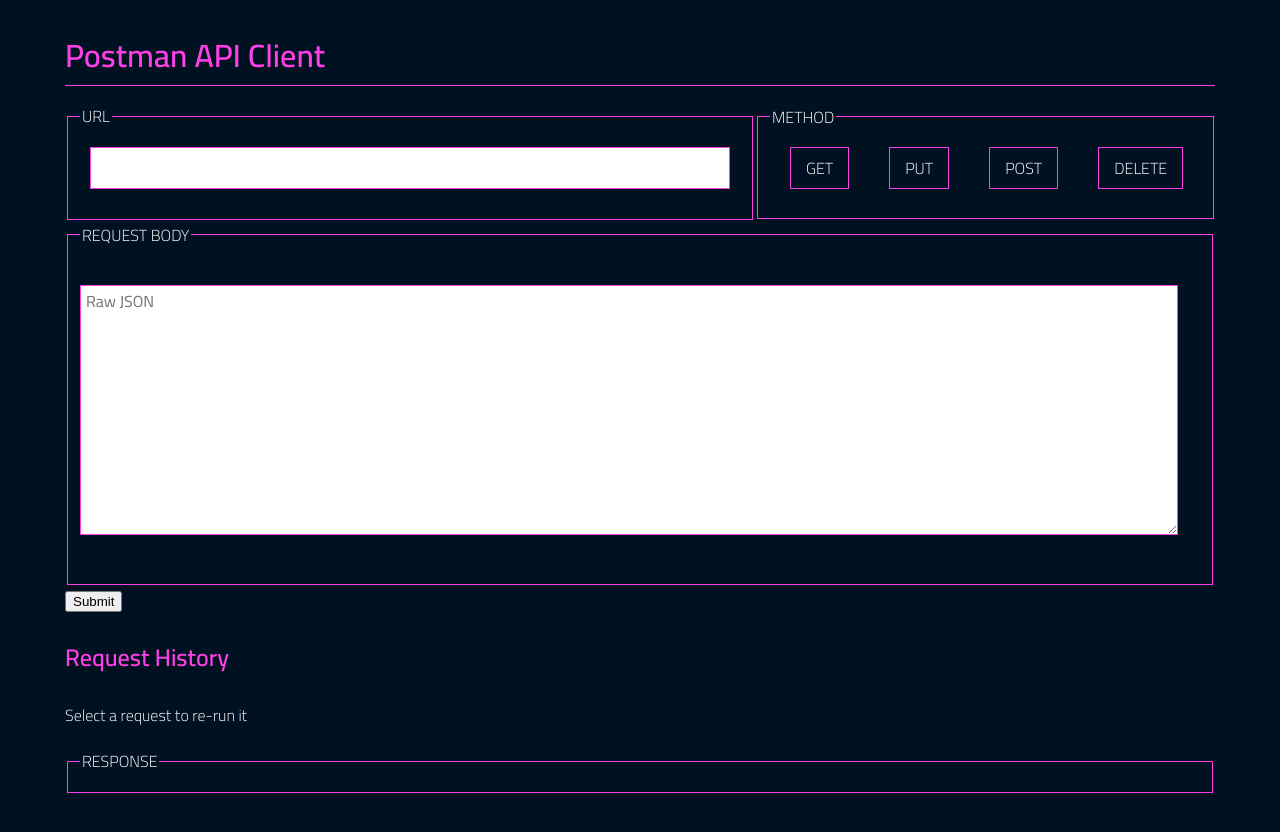
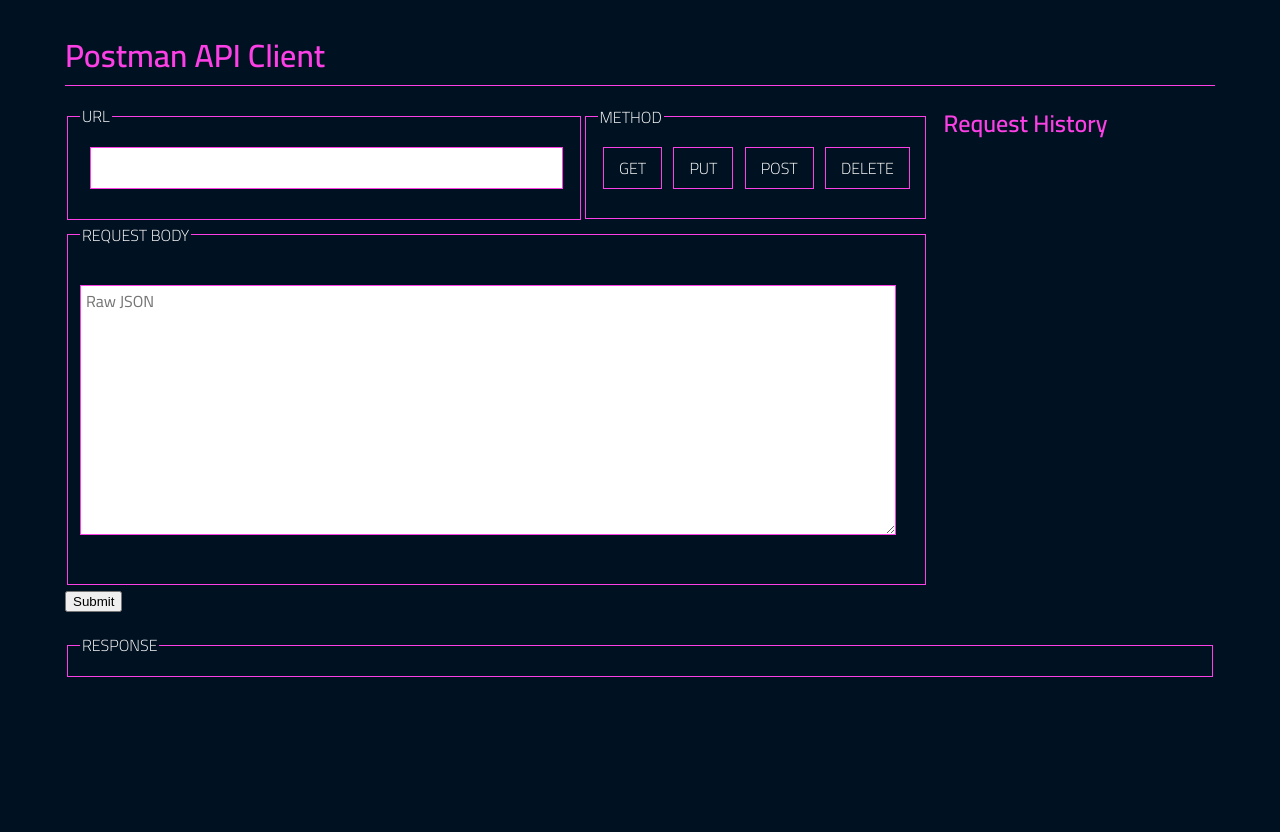
Before and after one commit to jennagoldman/postman-hooks, a React app: page / in a window 1280 px wide. Shown: the top 832 px of the page. After the commit the page ends 800 px from the top, so only its background shows below. Built offline with nearby package versions, Linux system fonts and the light colour scheme.

Commit message:
working and styled RequestHistory component, still needs to prefill form on click

```diff
--- a/src/components/RequestForm/RequestForm.css
+++ b/src/components/RequestForm/RequestForm.css
@@ -1,6 +1,7 @@
-form {
+.formContainer {
   margin: 15px 0;
-  /* width: 50%; */
+  width: 75%;
+  display: inline-block;
 }
 
 .formSection {
@@ -58,7 +59,7 @@ input:checked + label {
 input + label {
   text-transform: uppercase;
   padding: 5px 15px;
-  margin: 20px 20px;
+  margin: 0.35rem;
   cursor: pointer;
   border: 1px solid #fc40e6;
 }
--- a/src/components/RequestForm/RequestForm.jsx
+++ b/src/components/RequestForm/RequestForm.jsx
@@ -3,6 +3,7 @@ import styles from './RequestForm.css';
 import PropTypes from 'prop-types';
 
 const RequestForm = ({ url, method, body, onRequestSubmit, onMethodChange, onUrlChange, onBodyChange }) => (
+  <section className={styles.formContainer}>
     <form onSubmit={onRequestSubmit}>
       <section className={styles.formSection}>
         <div className={styles.urlDiv}>
@@ -34,6 +35,7 @@ const RequestForm = ({ url, method, body, onRequestSubmit, onMethodChange, onUrl
 
       <button>Submit</button>
     </form>
+  </section>
 );
 
 RequestForm.propTypes = {
--- a/src/components/RequestHistory/RequestHistory.css
+++ b/src/components/RequestHistory/RequestHistory.css
@@ -1,7 +1,42 @@
+.historyContainer {
+  margin: 15px 0;
+  display: inline-block;
+  width: 25%;
+  max-height: 500px;
+  overflow: auto;
+  padding-left: 1rem;
+}
+
 h2 {
   color: #fc40e6;
+  margin-top: 0;
+}
+
+h3 {
+  margin: 0.1rem;
+  margin-top: 0.5rem;
+  color: #1df5f1;
 }
 
 .requestMethod {
   text-transform: uppercase;
 }
+
+ul {
+  list-style: none;
+  overflow: auto;
+  font-size: 0.9rem;
+  margin-block-start: 0;
+  margin-block-end: 0;
+  padding-inline-start: 0;
+}
+
+li {
+  border-bottom: 1px solid #fc40e6;
+}
+
+p {
+  margin: 0.2rem;
+  line-height: 1.25rem;
+  padding: 0.1rem 0 0.5rem 0;
+}
--- a/src/components/RequestHistory/RequestHistory.jsx
+++ b/src/components/RequestHistory/RequestHistory.jsx
@@ -2,20 +2,23 @@ import React from 'react';
 import PropTypes from 'prop-types';
 import styles from './RequestHistory.css';
 
-const RequestHistory = ({ history }) => (
-  <div className={styles.historyContainer}>
-    <h2>Request History</h2>
-    <p>Select a request to re-run it</p>
-    <div>
-      { history.map((request, i) => (
-        <li key={i}>
-          <h3 className={styles.requestMethod}>{request.method}</h3>
-          <p>{request.url}</p>
-        </li>
-      )) }
-    </div>
-  </div>
-);
+const RequestHistory = ({ history }) => {
+  const pastRequests = history.map((request, i) => (
+    <li key={i}>
+      <h3 className={styles.requestMethod}>{request.method}</h3>
+      <p>{request.url}</p>
+    </li>
+  ));
+
+  return (
+    <section className={styles.historyContainer}>
+      <h2>Request History</h2>
+      <ul>
+        {pastRequests}
+      </ul>
+    </section>
+  );
+};
 
 RequestHistory.propTypes = {
   history: PropTypes.array.isRequired,
--- a/src/components/Response/Response.jsx
+++ b/src/components/Response/Response.jsx
@@ -38,7 +38,7 @@ const Response = ({ response }) => (
 );
 
 Response.propTypes = {
-  response: PropTypes.array.isRequired
+  response: PropTypes.any
 };
 
 export default Response;
--- /dev/null
+++ b/src/containers/RequestFormContainer/Container.css
@@ -0,0 +1,5 @@
+.flexContainer {
+  display: flex;
+  width: 100%;
+  justify-content: space-between;
+}
--- a/src/containers/RequestFormContainer/RequestFormContainer.jsx
+++ b/src/containers/RequestFormContainer/RequestFormContainer.jsx
@@ -3,11 +3,12 @@ import RequestForm from '../../components/RequestForm/RequestForm.jsx';
 import Response from '../../components/Response/Response';
 import RequestHistory from '../../components/RequestHistory/RequestHistory.jsx';
 import makeRequest from '../../services/make-request.js';
+import styles from './Container.css';
 
 const RequestFormContainer = () => {
   const [url, setUrl] = useState('');
   const [method, setMethod] = useState('');
-  const [body, setBody] = useState(null);
+  const [body, setBody] = useState('');
   const [response, setResponse] = useState('');
   const [history, setHistory] = useState([]);
 
@@ -26,10 +27,6 @@ const RequestFormContainer = () => {
   const handleRequestSubmit = (event) => {
     event.preventDefault();
 
-    if(method === 'get' || method === 'delete') {
-      setBody(null);
-    }
-
     makeRequest(url, method, body)
       .then(response => setResponse(response));
 
@@ -43,17 +40,14 @@ const RequestFormContainer = () => {
     ]));
   };
 
-  // {
-  //   "title": "foo",
-  //   "body": "bar",
-  //   "userId": 1
-  // }
-
   return (
     <>
-      <RequestForm url={url} onUrlChange={handleUrlChange} method={method} onMethodChange={handleMethodChange} body={body} onBodyChange={handleBodyChange} onRequestSubmit={handleRequestSubmit} />
-      <RequestHistory history={history} />
+      <div className={styles.flexContainer}>
+        <RequestForm url={url} onUrlChange={handleUrlChange} method={method} onMethodChange={handleMethodChange} body={body} onBodyChange={handleBodyChange} onRequestSubmit={handleRequestSubmit} />
+        <RequestHistory history={history} />
+      </div>
       <Response response={response} />
+
     </>
   );
 };
--- a/src/services/make-request.js
+++ b/src/services/make-request.js
@@ -1,13 +1,13 @@
 const makeRequest = (url, method, body) => {
+
   return fetch(url, {
     method,
-    body: JSON.stringify(JSON.parse(body)),
+    body: (method === 'get' || method === 'delete') ? null : JSON.stringify(JSON.parse(body)),
     headers: {
       'Content-type': 'application/json; charset=UTF-8'
     }
   })
-    .then(res => res.json())
-    .catch(err => console.log(err));
+    .then(res => res.json());
 };
 
 export default makeRequest;
```
Lines whose indentation alone changed are shown as unchanged.
